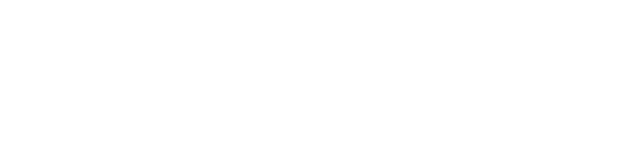
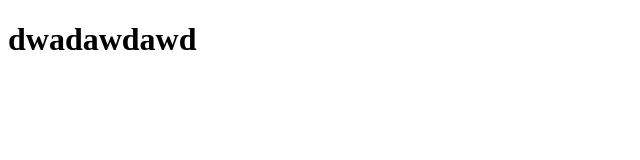
Before and after one commit to BrunoDi90/zorp1, a plain HTML site: page index.html in a window 1280 px wide. Shown: the whole page, without its empty margins (0-640 px from the left). Drawn offline with Linux system fonts and the light colour scheme.

Commit message:
first commit

```diff
--- a/index.html
+++ b/index.html
@@ -6,6 +6,6 @@
     <title>Document</title>
 </head>
 <body>
-
+    <h1>dwadawdawd</h1>
 </body>
 </html>
```
